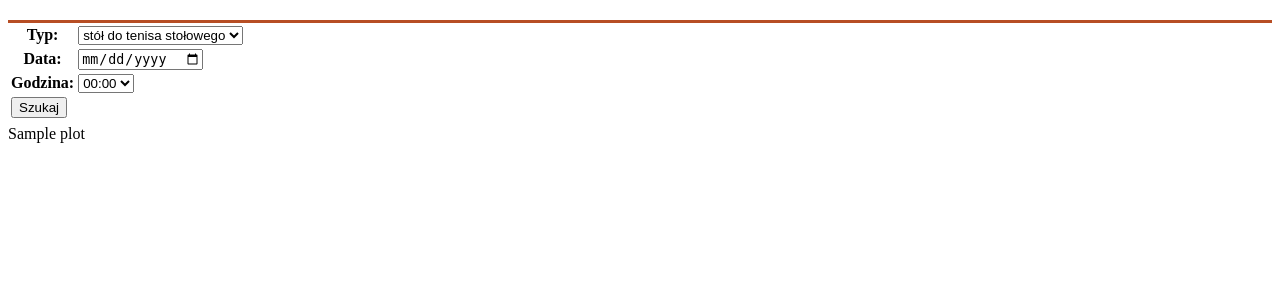
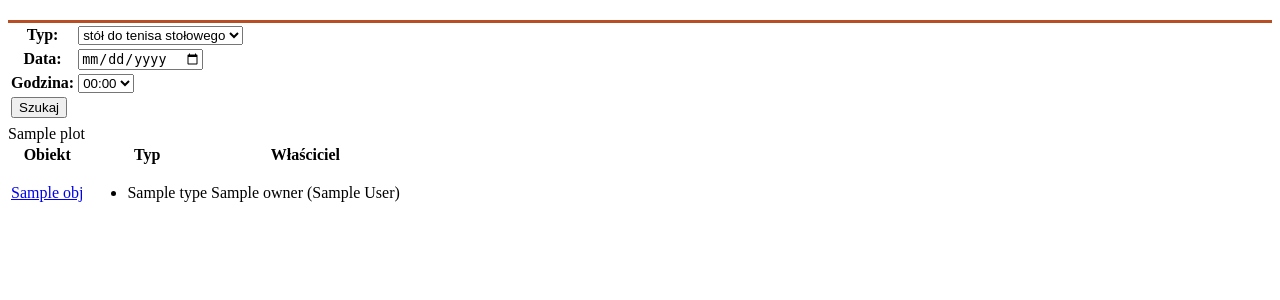
Before and after one commit to Mafarein/Coders_DataForCity, a Django app: template rezerwacja_sal/main/templates/main/search.html in a window 1280 px wide. Shown: the part 73-373 px from the top of the page. Run offline with Django 4.2, Linux system fonts and the light colour scheme; data comes from the database, SQL or seed files in the repository; both versions use the stored data as it was after the commit; tables that the repository leaves empty hold one stand-in row (values such as "Sample post"); the template is opened without the code that fills it: values that come from a table or form of the project are taken from there, most other values are stand-ins (such as "Sample title", 1, 10 or a date in 2020); some libraries are stand-ins or nearby versions.

Commit message:
dodana lista wyników w wyszukiwaniu

```diff
--- a/rezerwacja_sal/accounts/forms.py
+++ b/rezerwacja_sal/accounts/forms.py
@@ -33,12 +33,12 @@ class RegularUserCreationForm(CustomUserCreationForm):
 # ale dodanie konkretnego obiektu, którego istnienie można sprawdzić już tak
 
 class SportFacilityOwnerCreationForm(CustomUserCreationForm):
-    name = forms.CharField(max_length=50, required=False, label="Imię")
-    surname = forms.CharField(max_length=50, required=False, label="Nazwisko")
+    first_name = forms.CharField(max_length=50, required=False, label="Imię")
+    last_name = forms.CharField(max_length=50, required=False, label="Nazwisko")
 
     class Meta:
         model = User
-        fields = ("username", "email", "password1", "password2", "name", "surname")
+        fields = ("username", "email", "password1", "password2", "first_name", "last_name")
 
     def save(self, commit=True):
         user = super(SportFacilityOwnerCreationForm, self).save(commit=False)
--- a/rezerwacja_sal/main/templates/main/search.html
+++ b/rezerwacja_sal/main/templates/main/search.html
@@ -15,5 +15,19 @@
     </form>
 </div>
 {{ plot }}
+<div id="results">
+    <table>
+        <tr><th>Obiekt</th><th>Typ</th><th>Właściciel</th></tr>
+        {% for obj in facilities %}
+        <tr>
+            <td><a href="{% url "facility_detail" obj.id %}">{{obj.name}}</a></td>
+            <td><ul>{% for type in obj.type.all %}<li>{{type}}</li>{% endfor %}</ul></td>
+            <td>
+                {{obj.owner}}{% if obj.owner.first_name and obj.owner.last_name %} ({{obj.owner.first_name}} {{obj.owner.last_name}}){% endif %}
+            </td>
+        </tr>
+        {% endfor %}
+    </table>
+</div>
 {% endautoescape %}
 {% endblock content %}
```
Also changed, not shown: rezerwacja_sal/main/views.py (+2 -5 lines), rezerwacja_sal/db.sqlite3, rezerwacja_sal/main/migrations/0002_alter_reservation_facility_and_more.py (added).
